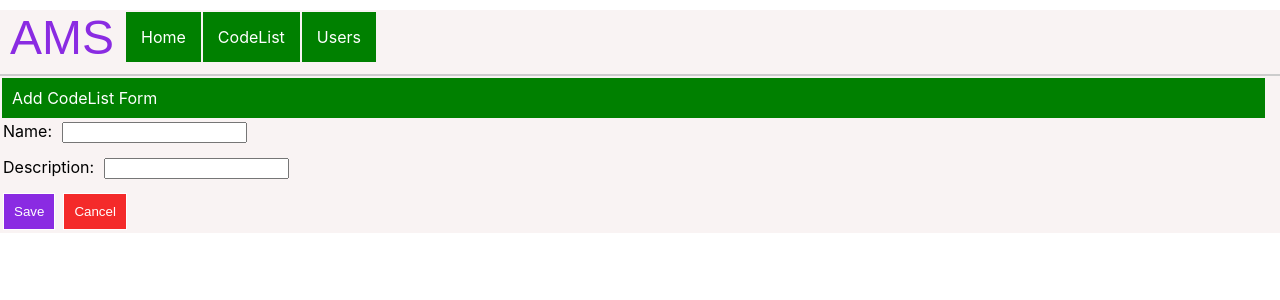
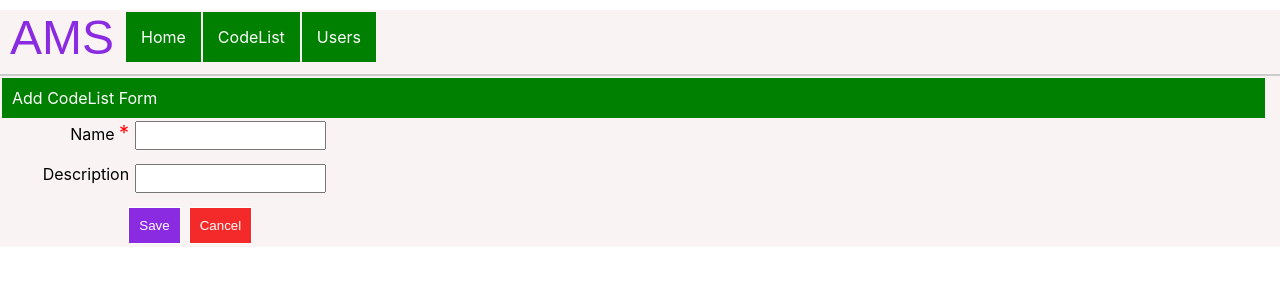
Before and after one commit to ams17062025/ams-ui, a React (Create React App) app: page /codelist in a window 1280 px wide. Both pictures are taken after a click on the button "Add". Shown: the top 300 px of the page. Built offline with nearby package versions, Linux system fonts and the light colour scheme; no server answers.

Commit message:
Added the validations

```diff
--- a/src/components/AmsInput.js
+++ b/src/components/AmsInput.js
@@ -3,21 +3,24 @@ import { Component } from "react";
 class AmsInput extends Component {
     render() {
         return (
-            <div style={{ marginBottom: "10px" }}>
-                <label
-                    For={this.props.id}
-                    style={{ marginRight: "10px", width: "100px" }}
-                >
-                    {this.props.label}:
-                </label>
+            <div className="ams-input-cmp" style={{ marginBottom: "10px" }}>
+                <div className="input-label" style={{width: this.props.width, textAlign: "right"}}>
+                    <span>{this.props.label} {this.props.required === true &&(
+                        <span className="ams-required">*</span>
+                    )} </span>
+                </div>
+                <div>
                     <input
                         type="text"
                         id={this.props.id}
                         name={this.props.name}
                         description={this.props.description}
                         onChange={this.props.onChange}
-                    required
                     />
+                    <span className="ams-required-error">{this.props.error}</span>
+                    </div>
+
+
             </div>
         );
     }
--- a/src/index.css
+++ b/src/index.css
@@ -103,3 +103,19 @@ a {
   cursor: pointer;
   font-size: 14px;
 }
+.ams-input-cmp .input-label {
+  float: left;
+  margin-right: 6px;
+}
+.ams-input-cmp input {
+  padding: 5px;
+}
+.ams-required {
+  color: red;
+  font-size: 20px;
+}
+.ams-required-error {
+  color: red;
+  font-size: 20px;
+  margin-left: 5px;
+}
--- a/src/pages/CodeList.js
+++ b/src/pages/CodeList.js
@@ -23,7 +23,8 @@ class CodeList extends Component {
                 {key:"code", value:"Code"},
                 {key: "codeValue", value: "Code Value"},
                 {key: "codeDescription", value: "Code Description"}],
-            codeListCodeData: []
+            codeListCodeData: [],
+            codeListNameError: ""
 
         }
         this.addCall = this.addCall.bind(this);
@@ -49,7 +50,7 @@ class CodeList extends Component {
         }
     }
     cancelAction() {
-        this.setState({showAddForm: false, showCodeList: true, showCodeListCodes: false});
+        this.setState({showAddForm: false, showCodeList: true, showCodeListCodes: false, codeListNameError: ""});
     }
     addCall(event) {
         this.setState({showAddForm: true, showCodeList: false, showCodeListCodes: false});
@@ -61,6 +62,7 @@ class CodeList extends Component {
             } else if(this.amsGridRef.current.state.selectedItmes.length > 1) {
                 Utils.processErronMessage('Please select a single item to delete.');
             } else {
+                if(window.confirm('Do you want to delete the codelist ?')) {
                     var codeListId = this.amsGridRef.current.state.selectedItmes[0];
                     let res = ApiUtil.deleteCall(EndPoits.CODE_LIST_DELETE+"/"+codeListId, {});
                     res.then(data => {
@@ -74,7 +76,12 @@ class CodeList extends Component {
                 }
             }
         }
+    }
     saveAction(event) {
+        if(this.state.name === undefined || this.state.name === '') {
+            this.setState({codeListNameError: "Name should not be empty."});
+            return;
+        }
         let request = {
             "codeListBean": {
                 name: this.state.name,
@@ -85,7 +92,7 @@ class CodeList extends Component {
         res.then(data => {
             if(data.status === "SUCCESS") {
                 this.getCodeListData();
-                this.setState({showCodeList: true, showAddForm: false});
+                this.setState({showCodeList: true, showAddForm: false, codeListNameError: ""});
                 Utils.processSuccessMessage("Codelist added succssfully.")
             }
         });
@@ -139,10 +146,12 @@ class CodeList extends Component {
                                     <AmsInput
                                         id="Name"
                                         name="nameInput"
-                                        description="Description"
                                         label="Name"
                                         value={this.state.nameInput}
+                                        error={this.state.codeListNameError}
                                         onChange={event=>this.handleInputChange(event, "name")}
+                                        required={true}
+                                        width="10%"
                                     />
                                 </td>
                             </tr>
@@ -151,15 +160,16 @@ class CodeList extends Component {
                                     <AmsInput
                                         id="decription"
                                         name="descriptionInput"
-                                        description="Description"
                                         label="Description"
+                                        description=""
                                         value={this.state.descriptionIput}
                                         onChange={event=>this.handleInputChange(event, "desc")}
+                                        width="10%"
                                     />
                                 </td>
                             </tr>
                             <tr>
-                                <td colSpan={2}>
+                                <td style={{paddingLeft: "10%"}}>
                                     <AmsButton
                                         id="add-button"
                                         label="Save"
--- a/src/utils/EndPoints.js
+++ b/src/utils/EndPoints.js
@@ -1,4 +1,4 @@
-export const URL="http://localhost:8083"
+export const URL="http://localhost:9011"
 
 export const CODE_LIST_ALL = URL + "/codelist/list";
 export const CODE_LIST_ADD = URL + "/codelist/add";
```
Lines whose indentation alone changed are shown as unchanged.
